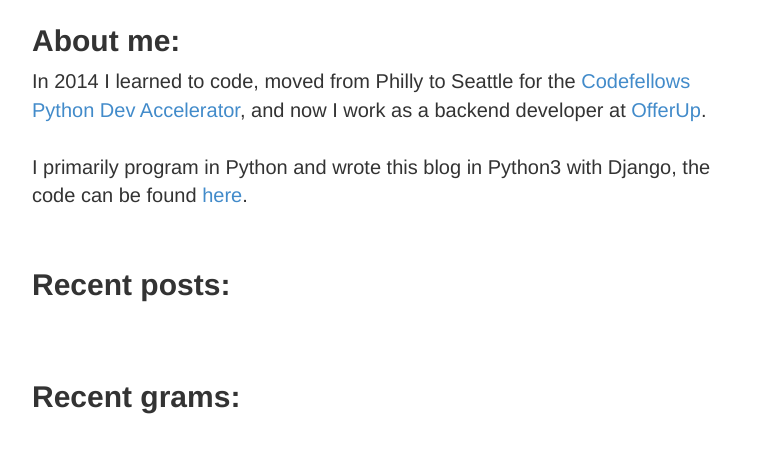
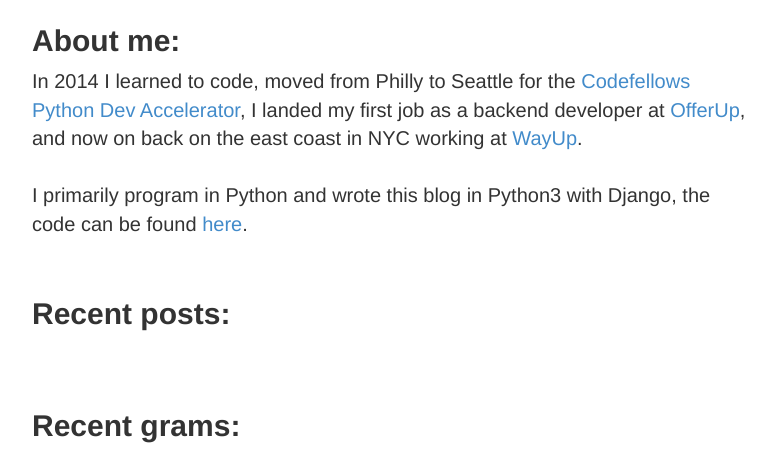
Before and after one commit to johnshiver/johnshiver.org, a Django app: template web/blog/templates/main.html in a window 1280 px wide. Shown: the part 91-564 px from the top of the page, without its empty margins (248-1023 px from the left). Run offline with Django 3.2, Linux system fonts and the light colour scheme; the template is opened without the code that fills it, so the values that code supplies are empty; some libraries are stand-ins or nearby versions.

Commit message:
updated main page text

```diff
--- a/web/blog/templates/main.html
+++ b/web/blog/templates/main.html
@@ -1,7 +1,6 @@
 {% extends "base.html" %}
 
 {% block body %}
-
 
 <h2>About me:</h2>
 <div class="post-content">
@@ -9,8 +8,9 @@
         In 2014 I learned to code, moved from Philly to Seattle for the <a
             href="http://www.codefellows.org">Codefellows Python Dev
         Accelerator</a>,
-        and now I work as a backend developer at <a
-            href="http://www.offerupnow.com">OfferUp</a>.
+        I landed my first job as a backend developer at <a
+            href="http://www.offerupnow.com">OfferUp</a>, and now on back on the
+        east coast in NYC working at <a href="https://www.wayup.com">WayUp</a>.
         <br>
         <br>
         I primarily program in Python and wrote this blog in Python3 with Django,
```
